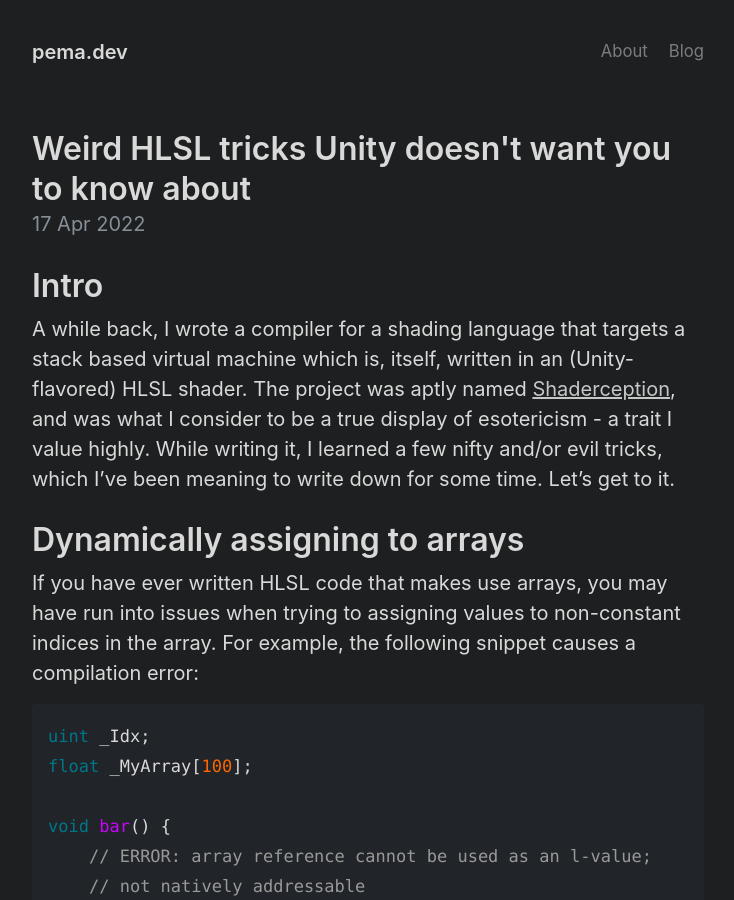
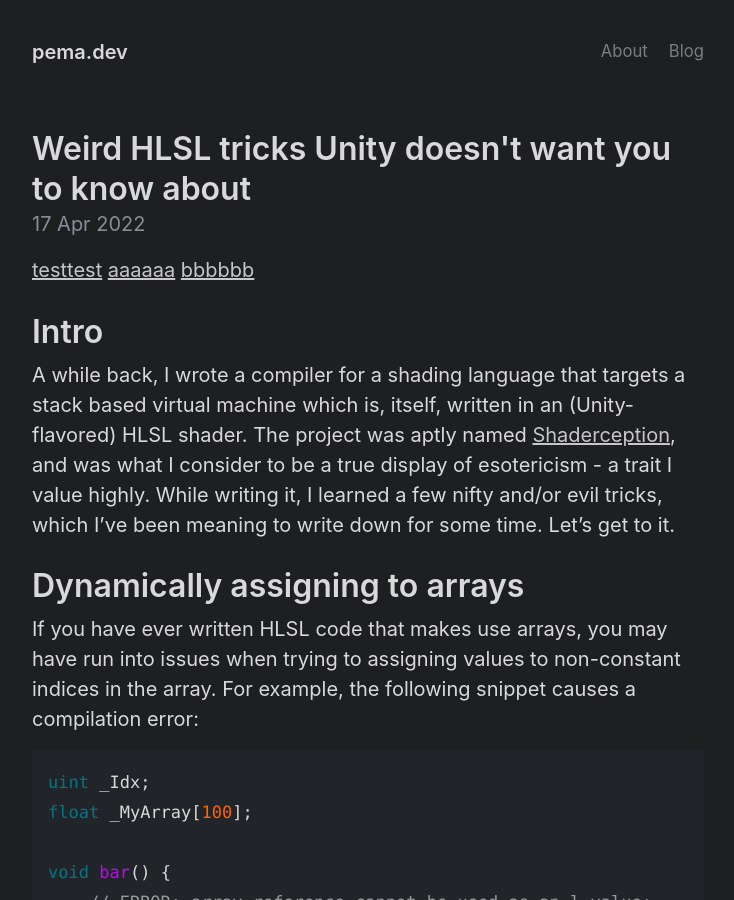
Before and after one commit to pema99/pema99.github.io, a Jekyll site: the page built from _posts/2022-04-17-nans.md, in a window 1280 px wide and 900 px high. Shown: the whole window, without its empty margins (272-1006 px from the left). Built offline with Jekyll 4.4.1, drawn with Linux system fonts in a browser that asks for light colours.

Commit message:
stupid test

```diff
--- a/_posts/2022-04-17-nans.md
+++ b/_posts/2022-04-17-nans.md
@@ -2,6 +2,10 @@
 layout: post
 title: Weird HLSL tricks Unity doesn't want you to know about
 ---
+
+[testtest](#NaNs_are_weird)
+[aaaaaa](#NaNs-are-weird)
+[bbbbbb](#nans-are-weird)
 
 # Intro
 A while back, I wrote a compiler for a shading language that targets a stack based virtual machine which is, itself, written in an (Unity-flavored) HLSL shader. The project was aptly named [Shaderception](https://github.com/pema99/Shaderception), and was what I consider to be a true display of esotericism - a trait I value highly. While writing it, I learned a few nifty and/or evil tricks, which I've been meaning to write down for some time. Let's get to it.
```
